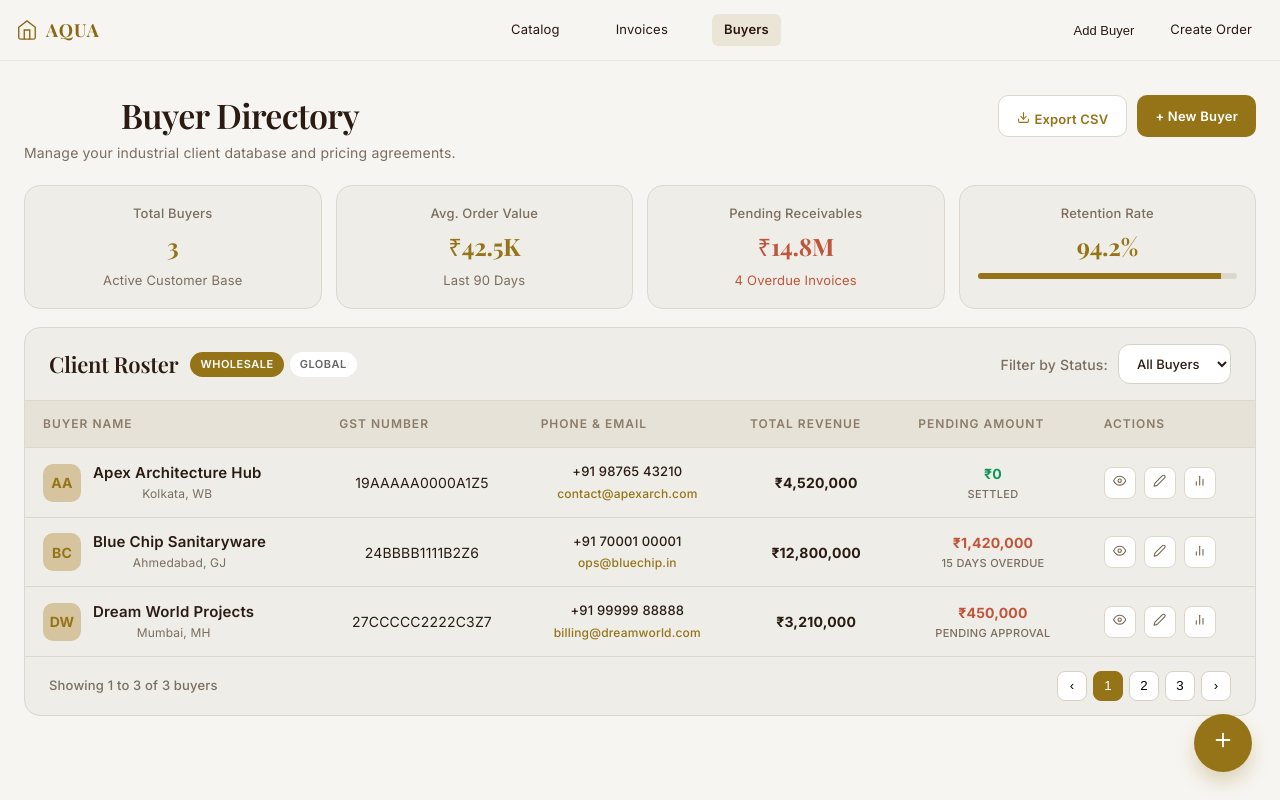
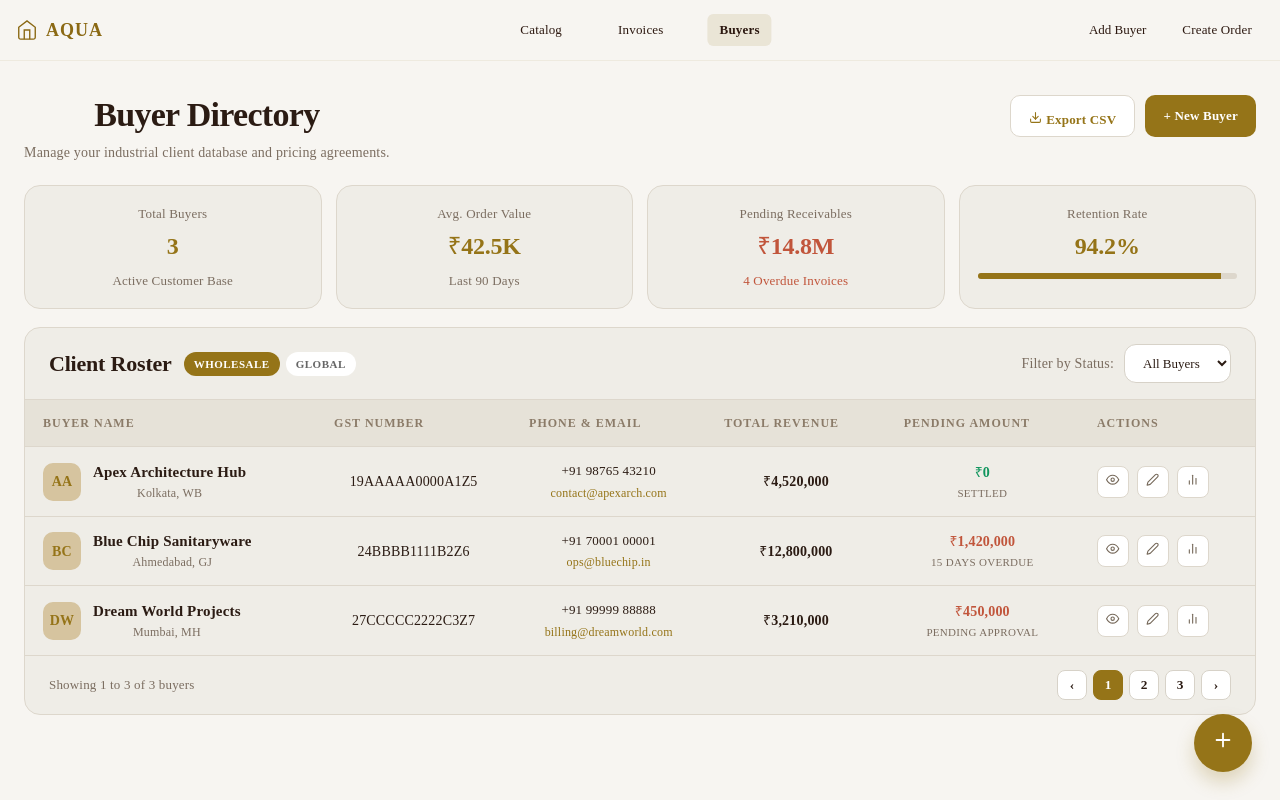
Before and after one commit to ManasAroraCG/Billing-System-Frontend, a React (Vite) app: page /buyers in a window 1280 px wide. Built offline with nearby package versions, Linux system fonts and the light colour scheme.

Commit message:
some changes in buyers page

```diff
--- a/src/components/BuyerSidePanel.jsx
+++ b/src/components/BuyerSidePanel.jsx
@@ -8,27 +8,47 @@ export default function BuyerSidePanel({
 
   return (
     <div className="buyer-side-panel">
-
       <div className="panel-header">
+        <div>
           <h3>Buyer Details</h3>
-<button
-  className="modal-close"
-  onClick={onClose}
->
+          <p className="panel-subtitle">Account overview and quick actions</p>
+        </div>
+        <button className="modal-close" onClick={onClose}>
           ×
         </button>
       </div>
 
-      <div className="buyer-profile">
+      <div className="panel-content">
+        <div className="buyer-profile-card">
           <div className="buyer-profile-avatar">{buyer.initials}</div>
 
           <div>
             <div className="buyer-profile-name">{buyer.name}</div>
-
             <div className="buyer-profile-location">{buyer.location}</div>
           </div>
       </div>
 
+        <div className="buyer-metrics">
+          <div className="buyer-metric-card">
+            <label>Total Revenue</label>
+            <span className="revenue-highlight">{buyer.revenue}</span>
+          </div>
+
+          <div className="buyer-metric-card">
+            <label>Outstanding</label>
+            <span
+              className={
+                buyer.pending === "₹0" ? "success-value" : "danger-value"
+              }
+            >
+              {buyer.pending}
+            </span>
+          </div>
+      </div>
+
+        <div className="panel-divider"></div>
+
+        <div className="buyer-detail-list">
           <div className="detail-group">
             <label>GST Number</label>
             <span>{buyer.gst}</span>
@@ -45,23 +65,7 @@ export default function BuyerSidePanel({
           </div>
 
           <div className="detail-group">
-        <label>Total Revenue</label>
-        <span className="revenue-highlight">{buyer.revenue}</span>
-      </div>
-
-      <div className="detail-group">
-        <label>Outstanding Amount</label>
-
-        <span
-          className={buyer.pending === "₹0" ? "success-value" : "danger-value"}
-        >
-          {buyer.pending}
-        </span>
-      </div>
-
-      <div className="detail-group">
             <label>Status</label>
-
             <span
               className={
                 buyer.pending === "₹0" ? "status-success" : "status-danger"
@@ -70,10 +74,10 @@ export default function BuyerSidePanel({
               {buyer.status}
             </span>
           </div>
+        </div>
+      </div>
 
-      <div className="panel-divider"></div>
-
-      <div className="side-actions">
+      <div className="side-actions side-actions-sticky">
         <button className="btn btn-primary" onClick={onModifyPrices}>
           Modify Prices
         </button>
--- a/src/components/NewBuyerModal.jsx
+++ b/src/components/NewBuyerModal.jsx
@@ -53,7 +53,7 @@ export default function NewBuyerModal({
   return (
     <div className="modal-overlay">
 
-      <div className="modal-card">
+      <div className="modal-card compact-modal-card">
 
         <div className="modal-header">
 
--- a/src/index.css
+++ b/src/index.css
@@ -55,6 +55,36 @@ body {
   margin: 0;
   overflow-x: hidden;
   overscroll-behavior-y: contain;
+}
+
+html {
+  scrollbar-width: thin;
+  scrollbar-color: rgba(255, 255, 255, 0.85) transparent;
+}
+
+* {
+  scrollbar-width: thin;
+  scrollbar-color: rgba(255, 255, 255, 0.85) transparent;
+}
+
+*::-webkit-scrollbar {
+  width: 10px;
+  height: 10px;
+}
+
+*::-webkit-scrollbar-track {
+  background: transparent;
+  border-radius: 999px;
+}
+
+*::-webkit-scrollbar-thumb {
+  background: rgba(255, 255, 255, 0.92);
+  border: 2px solid transparent;
+  border-radius: 999px;
+}
+
+*::-webkit-scrollbar-thumb:hover {
+  background: rgba(255, 255, 255, 1);
 }
 
 html,
--- a/src/styles/buyers.css
+++ b/src/styles/buyers.css
@@ -10,7 +10,7 @@
   max-width: none;
   margin: 0;
   color: #2b1b13;
-  font-family: "Inter", -apple-system, BlinkMacSystemFont, "Segoe UI", sans-serif;
+  font-family: "Times New Roman", Times, serif;
   line-height: 1.5;
   box-sizing: border-box;
 }
@@ -102,10 +102,13 @@
   padding: 18px;
 }
 
+/* FIXED: Using multiple selectors for maximum specificity */
+.kpi-card .kpi-label,
 .kpi-label {
   font-size: 13px;
   font-weight: 500;
   letter-spacing: 0.2px;
+  font-family: "Times New Roman", Times, serif !important;
   color: #7b6d60;
 }
 
@@ -404,6 +407,8 @@
   border-radius: 8px;
   border: 1px solid #d7d2c8;
   background: white;
+  color: #2b1b13;
+  font-weight: 600;
   cursor: pointer;
 }
 
@@ -490,6 +495,7 @@
   cursor: pointer;
   box-shadow: 0 10px 18px rgba(149, 116, 24, 0.25);
 }
+
 .buyers-layout {
   display: block;
   grid-template-columns: 1fr 340px;
@@ -552,23 +558,42 @@
   letter-spacing: -0.3px;
 }
 
-.buyer-profile {
+.panel-subtitle {
+  margin-top: 6px;
+  color: #7b6d60;
+  font-size: 13px;
+  line-height: 1.45;
+}
+
+.panel-content {
+  display: flex;
+  flex: 1;
+  flex-direction: column;
+  min-height: 0;
+  gap: 18px;
+}
+
+.buyer-profile-card {
   display: flex;
   align-items: center;
-  gap: 12px;
-  margin-bottom: 22px;
+  gap: 14px;
+  padding: 16px;
+  background: #f1ede5;
+  border: 1px solid #ddd7cc;
+  border-radius: 16px;
 }
 
 .buyer-profile-avatar {
-  width: 48px;
-  height: 48px;
-  border-radius: 12px;
+  width: 56px;
+  height: 56px;
+  border-radius: 16px;
   background: #d6c49f;
   color: #957418;
   display: flex;
   align-items: center;
   justify-content: center;
   font-weight: 700;
+  font-size: 18px;
 }
 
 .buyer-profile-name {
@@ -584,7 +609,10 @@
 }
 
 .detail-group {
-  margin-bottom: 14px;
+  padding: 12px 14px;
+  background: #fcfbf8;
+  border: 1px solid #e7dfd2;
+  border-radius: 14px;
 }
 
 .detail-group label {
@@ -628,7 +656,7 @@
 .panel-divider {
   height: 1px;
   background: #ddd7cc;
-  margin: 20px 0;
+  margin: 2px 0;
 }
 
 .side-actions {
@@ -637,8 +665,49 @@
   gap: 10px;
 }
 
+.side-actions-sticky {
+  position: sticky;
+  bottom: 0;
+  margin-top: 18px;
+  padding-top: 16px;
+  background: linear-gradient(180deg, rgba(247, 245, 241, 0) 0%, #f7f5f1 24%, #f7f5f1 100%);
+}
+
 .side-actions button {
   width: 100%;
+}
+
+.buyer-metrics {
+  display: grid;
+  grid-template-columns: repeat(2, minmax(0, 1fr));
+  gap: 12px;
+}
+
+.buyer-metric-card {
+  padding: 14px;
+  background: #fcfbf8;
+  border: 1px solid #e7dfd2;
+  border-radius: 14px;
+  text-align: left;
+}
+
+.buyer-metric-card label {
+  display: block;
+  margin-bottom: 6px;
+  color: #7b6d60;
+  font-size: 12px;
+}
+
+.buyer-metric-card span {
+  display: block;
+  font-size: 18px;
+  font-weight: 700;
+  line-height: 1.2;
+}
+
+.buyer-detail-list {
+  display: grid;
+  gap: 12px;
 }
 
 /* ==========================
@@ -664,6 +733,13 @@
   padding: 24px;
   border: 1px solid #ddd7cc;
   box-shadow: 0 20px 50px rgba(0, 0, 0, 0.15);
+  max-height: min(88vh, 760px);
+  overflow-y: auto;
+}
+
+.compact-modal-card {
+  width: min(420px, calc(100vw - 32px));
+  padding: 20px;
 }
 
 .modal-card.large {
@@ -860,25 +936,75 @@
 
 .drawer-overlay {
   position: fixed;
-  inset: 0;
+  inset: 60px 0 0 0;
   background: rgba(0,0,0,.15);
-  z-index: 999;
+  z-index: 998;
 }
 
 .buyer-side-panel {
   position: fixed;
   right: 0;
-  top: 0;
-  width: 380px;
-  height: 100vh;
+  top: 60px;
+  width: min(380px, calc(100vw - 20px));
+  height: calc(100vh - 60px);
+  display: flex;
+  flex-direction: column;
+  gap: 0;
 
   background: #f7f5f1;
   border-left: 1px solid #ddd7cc;
+  border-radius: 18px 0 0 18px;
 
   overflow-y: auto;
-  padding: 70px 24px 24px;
+  padding: 22px 20px 20px;
 
-  z-index: 1000;
+  z-index: 999;
+  box-shadow: -18px 0 40px rgba(43, 27, 19, 0.12);
+}
+
+.modal-card,
+.buyer-side-panel,
+.pricing-table,
+.insights-table,
+.buyers-table-section {
+  scrollbar-width: thin;
+  scrollbar-color: rgba(255, 255, 255, 0.9) transparent;
+}
+
+.modal-card::-webkit-scrollbar,
+.buyer-side-panel::-webkit-scrollbar,
+.pricing-table::-webkit-scrollbar,
+.insights-table::-webkit-scrollbar,
+.buyers-table-section::-webkit-scrollbar {
+  width: 10px;
+  height: 10px;
+}
+
+.modal-card::-webkit-scrollbar-track,
+.buyer-side-panel::-webkit-scrollbar-track,
+.pricing-table::-webkit-scrollbar-track,
+.insights-table::-webkit-scrollbar-track,
+.buyers-table-section::-webkit-scrollbar-track {
+  background: transparent;
+  border-radius: 999px;
+}
+
+.modal-card::-webkit-scrollbar-thumb,
+.buyer-side-panel::-webkit-scrollbar-thumb,
+.pricing-table::-webkit-scrollbar-thumb,
+.insights-table::-webkit-scrollbar-thumb,
+.buyers-table-section::-webkit-scrollbar-thumb {
+  background: rgba(255, 255, 255, 0.92);
+  border: 2px solid transparent;
+  border-radius: 999px;
+}
+
+.modal-card::-webkit-scrollbar-thumb:hover,
+.buyer-side-panel::-webkit-scrollbar-thumb:hover,
+.pricing-table::-webkit-scrollbar-thumb:hover,
+.insights-table::-webkit-scrollbar-thumb:hover,
+.buyers-table-section::-webkit-scrollbar-thumb:hover {
+  background: rgba(255, 255, 255, 1);
 }
 
 .drawer-close {
@@ -913,7 +1039,7 @@
   display: flex;
   justify-content: space-between;
   align-items: center;
-  margin-bottom: 20px;
+  margin-bottom: 16px;
 }
 
 .close-btn {
@@ -957,3 +1083,39 @@
 
   cursor: pointer;
 }
+
+.buyers-page,
+.buyers-page * {
+  font-family: "Times New Roman", Times, serif !important;
+}
+
+@media (max-width: 768px) {
+  .compact-modal-card {
+    width: calc(100vw - 24px);
+    padding: 18px;
+  }
+
+  .drawer-overlay {
+    inset: 60px 0 0 0;
+  }
+
+  .buyer-side-panel {
+    top: 60px;
+    right: 12px;
+    left: 12px;
+    width: auto;
+    height: calc(100vh - 72px);
+    border-radius: 18px;
+    border: 1px solid #ddd7cc;
+    padding: 18px 16px 18px;
+  }
+
+  .buyer-metrics {
+    grid-template-columns: 1fr;
+  }
+
+  .table-footer {
+    gap: 12px;
+    flex-wrap: wrap;
+  }
+}
--- a/src/styles/modifyPrices.css
+++ b/src/styles/modifyPrices.css
@@ -11,7 +11,7 @@
 .modify-prices-container {
   max-width: 1500px;
   margin: 0 auto;
-  padding: 72px 24px 24px;
+  padding: 96px 24px 24px;
 
 }
 
@@ -31,6 +31,8 @@
   font-size: 30px;
   font-weight: 600;
   color: #2b1b13;
+  font-family: "Playfair Display", serif;
+  line-height: 1.15;
 }
 
 .pricing-header p {
@@ -55,6 +57,7 @@
   color: #7b6d60;
   font-size: 13px;
   font-weight: 500;
+  font-family: "Inter", sans-serif;
 
   transition: all 0.2s ease;
 }
@@ -79,6 +82,7 @@
 
   cursor: pointer;
   font-weight: 600;
+  font-family: "Inter", sans-serif;
 
   transition: all 0.25s ease;
 }
@@ -267,6 +271,10 @@
     flex-direction: column;
     gap: 16px;
   }
+
+  .pricing-header h1 {
+    font-size: 26px;
+  }
 }
 
 @media (max-width: 768px) {
```
Lines whose indentation alone changed are shown as unchanged.
